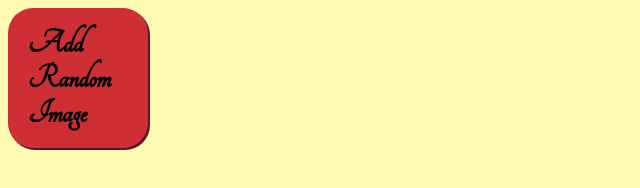
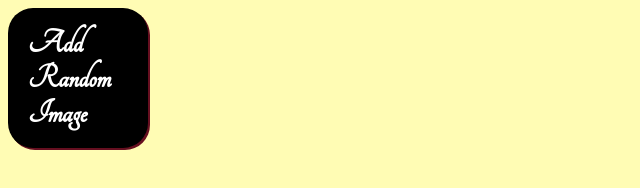
Before and after one commit to PSP92/TAROT, a plain HTML site: page Index.html in a window 1280 px wide. Shown: the whole page, without its empty margins (0-640 px from the left). Drawn offline with nearby package versions, Linux system fonts and the light colour scheme.

Commit message:
Update style.css

```diff
--- a/style.css
+++ b/style.css
@@ -8,8 +8,8 @@ div {
     font-size: 35px;
     display: flex;
     align-items: center;
-    background-color:#cd2f35;
-     color:black;
+    background-color:black;
+     color:white;
      border-radius: 25px;
      padding: 20px;
      box-shadow:2px 2px #660F20;
```
